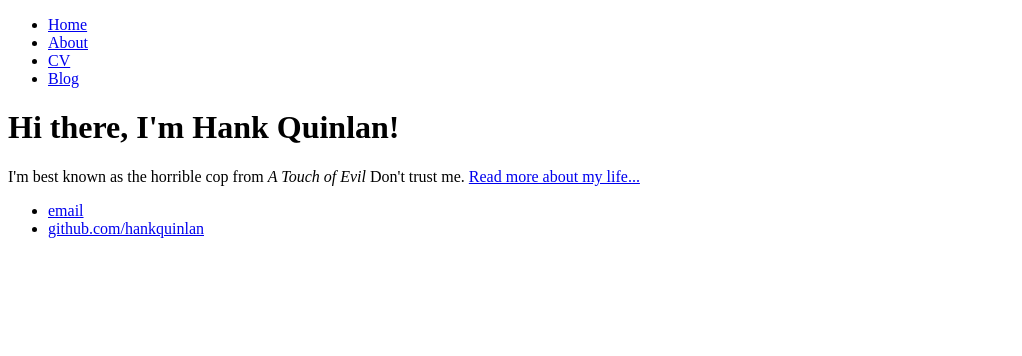
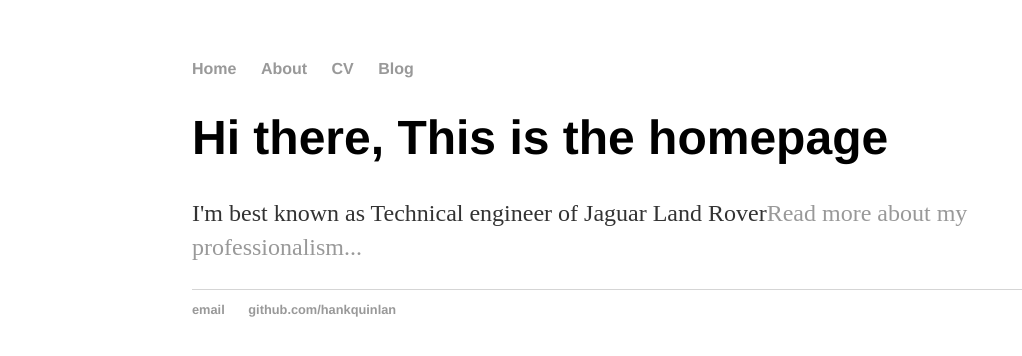
Before and after one commit to borghard/borghard.github.io, a plain HTML site: page index.html in a window 1280 px wide. Shown: the whole page, without its empty margins (0-1022 px from the left). Drawn offline with Linux system fonts and the light colour scheme.

Commit message:
Update index.html

```diff
--- a/index.html
+++ b/index.html
@@ -4,6 +4,7 @@
         <title>Hank Quinlan, Horrible Cop</title>
     </head>
     <body>
+        <link rel="stylesheet" type'"text/css" href="/css/main.css">
         <nav>
             <ul>
                 <li><a href="/">Home</a></li>
@@ -14,14 +15,14 @@
         </nav>
         <div class="container">
             <div class="blurb">
-                <h1>Hi there, I'm Hank Quinlan!</h1>
-                <p>I'm best known as the horrible cop from <em>A Touch of Evil</em> Don't trust me. <a href="/about">Read more about my life...</a></p>
+                <h1>Hi there, This is the homepage</h1>
+                <p>I'm best known as Technical engineer of Jaguar Land Rover<a href="/about">Read more about my professionalism...</a></p>
             </div><!-- /.blurb -->
         </div><!-- /.container -->
         <footer>
             <ul>
-                <li><a href="mailto:hankquinlanhub@gmail.com">email</a></li>
-                <li><a href="https://github.com/hankquinlan">github.com/hankquinlan</a></li>
+                <li><a href="mailto:borghard.wang@outlook.com">email</a></li>
+                <li><a href="https://github.com/borghard">github.com/hankquinlan</a></li>
             </ul>
         </footer>
     </body>
```
